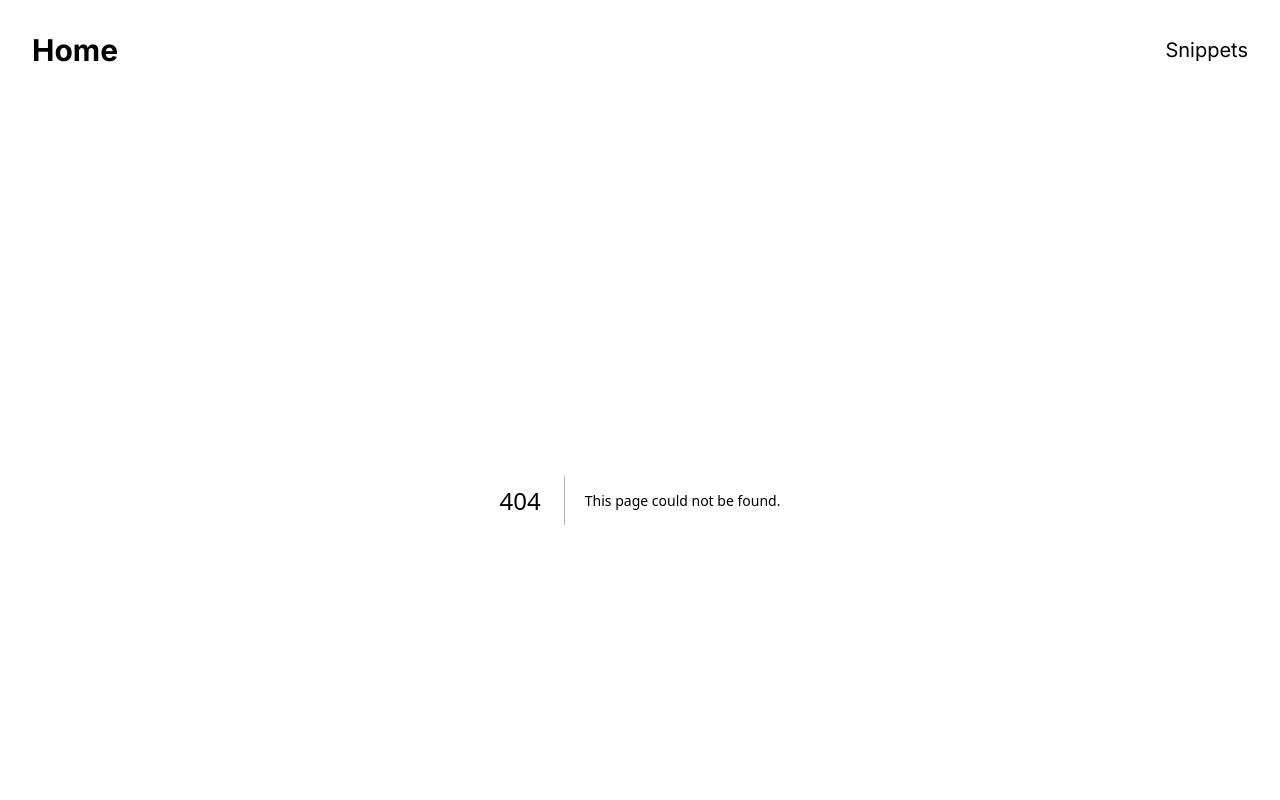
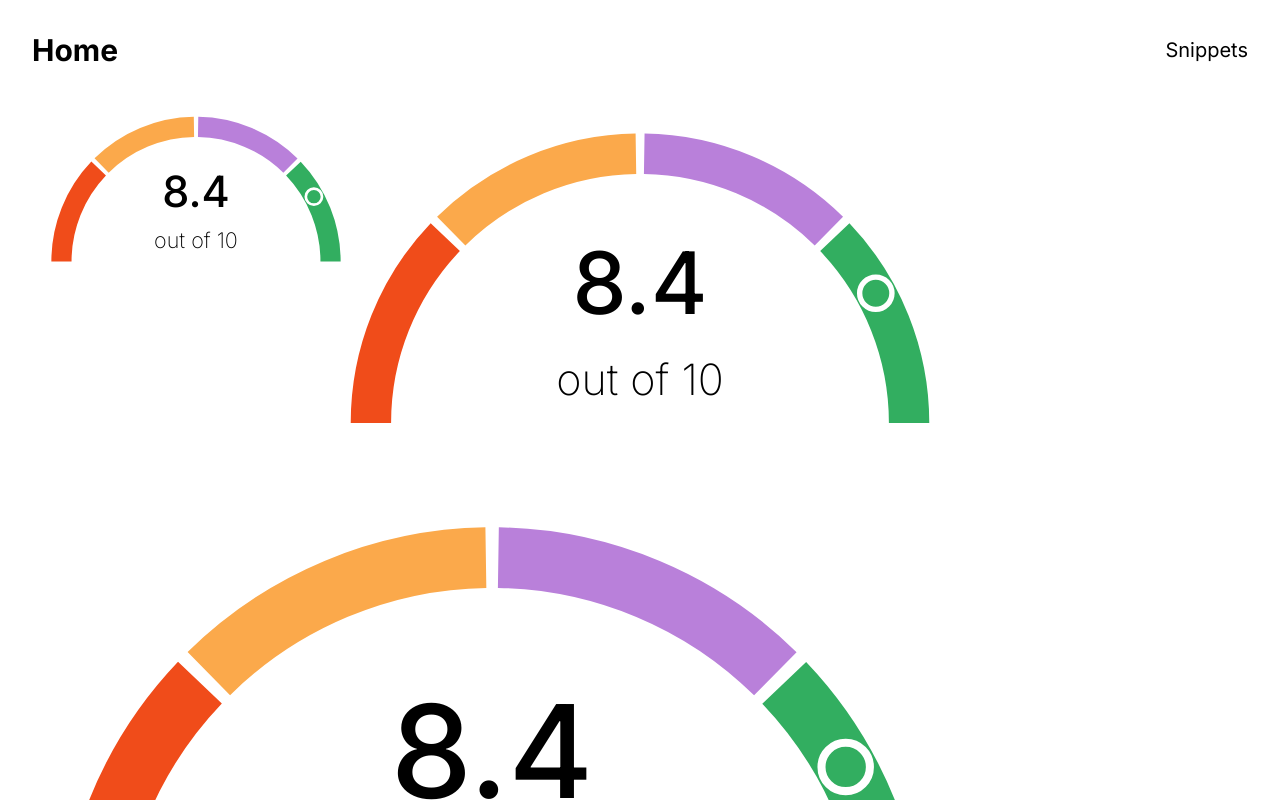
Before and after one commit to joshuahartshorn/myPlayground, a Next.js app: page /speedometer in a window 1280 px wide. Before the commit this address had no page. Shown: the top 800 px of the page. Built offline with nearby package versions, Linux system fonts and the light colour scheme.

Commit message:
creating a feature to view snippets on homepage

```diff
--- a/src/app/page.tsx
+++ b/src/app/page.tsx
@@ -1,3 +1,9 @@
-export default function Home() {
-  return <div>Home Page</div>;
+import { db } from '@/app/db';
+
+export default async function Home() {
+  const snippets = await db.snippet.findMany();
+
+  const renderedSnippets = snippets.map((snippet) => <div key={snippet.id}>{snippet.title}</div>);
+
+  return <div>{renderedSnippets}</div>;
 }
--- /dev/null
+++ b/src/app/snippets/[id]/not-found.tsx
@@ -0,0 +1,7 @@
+export default function NotFoundPage() {
+  return (
+    <div className="flex items-center justify-center h-screen text-5xl font-extrabold ">
+      404 | The dev who wrote this is obviously a RETARD
+    </div>
+  );
+}
--- /dev/null
+++ b/src/app/snippets/[id]/page.tsx
@@ -0,0 +1,20 @@
+import { notFound } from 'next/navigation';
+import { db } from '@/app/db';
+
+interface SnippetShowPageProps {
+  params: {
+    id: string;
+  };
+}
+
+export default async function SnippetShowPage({ params }: SnippetShowPageProps) {
+  const snippet = await db.snippet.findFirst({
+    where: { id: parseInt(params.id) }
+  });
+
+  if (!snippet) {
+    return notFound();
+  }
+
+  return <div>{snippet.title}</div>;
+}
--- /dev/null
+++ b/src/app/speedometer/page.tsx
@@ -0,0 +1,25 @@
+'use client';
+import { useState } from 'react';
+import Speedometer from '@/components/speedometer';
+
+export default function SpeedometerPage() {
+  const [value, setPercentage] = useState(0);
+
+  const handleChange = (e: React.ChangeEvent<HTMLInputElement>) => {
+    setPercentage(Number(e.target.value));
+  };
+
+  return (
+    <div className="flex flex-row flex-wrap">
+      <div className="container h-1/4 w-1/4">
+        <Speedometer value={8.4} />
+      </div>
+      <div className="container h-1/2 w-1/2">
+        <Speedometer value={8.4} />
+      </div>
+      <div className="container h-3/4 w-3/4">
+        <Speedometer value={8.4} />
+      </div>
+    </div>
+  );
+}
--- /dev/null
+++ b/src/components/speedometer.tsx
@@ -0,0 +1,63 @@
+interface SpeedometerProps {
+  value: number;
+}
+
+export default function Speedometer({ value }: SpeedometerProps) {
+  const arcRadius = 100;
+  const percentage = (Math.min(Math.max(value, 0), 10) / 10) * 100;
+  const svgCenterX = 110; // Center X of the arc
+  const svgCenterY = 100; // Center Y of the arc
+  const angle = ((percentage / 100) * 180 - 180) * (Math.PI / 180); // angle in radians
+  const circumference = 2 * Math.PI * arcRadius;
+  const semiCircumference = circumference / 2;
+  const gap = semiCircumference / 100; // 1% of the semi-circumference
+  const segment = (semiCircumference - 3 * gap) / 4; // 4 segments, 3 gaps
+
+  // Cirlce position
+  const circleX = arcRadius * Math.cos(angle) + svgCenterX;
+  const circleY = arcRadius * Math.sin(angle) + svgCenterY;
+
+  return (
+    <svg viewBox="0 -20 220 140" aria-label={`Speedometer showing value ${value} out of 10`}>
+      <path
+        d="M 110,100 m -100,0 a 100,100 0 1,1 200,0"
+        stroke="#F04C1A"
+        strokeWidth="15"
+        fillOpacity="0"
+        strokeDasharray={`${segment} ${semiCircumference}`}
+        strokeDashoffset="0"
+      />
+      <path
+        d="M 110,100 m -100,0 a 100,100 0 1,1 200,0"
+        stroke="#FBA94B"
+        strokeWidth="15"
+        fillOpacity="0"
+        strokeDasharray={`${segment} ${semiCircumference}`}
+        strokeDashoffset={`${-(segment + gap)}`}
+      />
+      <path
+        d="M 110,100 m -100,0 a 100,100 0 1,1 200,0"
+        stroke="#B980DA"
+        strokeWidth="15"
+        fillOpacity="0"
+        strokeDasharray={`${segment} ${semiCircumference}`}
+        strokeDashoffset={`${-(2 * segment + 2 * gap)}`}
+      />
+      <path
+        d="M 110,100 m -100,0 a 100,100 0 1,1 200,0"
+        stroke="#32AE60"
+        strokeWidth="15"
+        fillOpacity="0"
+        strokeDasharray={`${segment} ${semiCircumference}`}
+        strokeDashoffset={`${-(3 * segment + 3 * gap)}`}
+      />
+      <circle cx={circleX} cy={circleY} r="6" fill="none" strokeWidth="2" stroke="white" />
+      <text x={svgCenterX} y="50" textAnchor="middle" fontSize="32" fontWeight="500" dy=".3em">
+        {value}
+      </text>
+      <text x={svgCenterX} y="85" textAnchor="middle" fontSize="16" fontWeight={200} color="grey" dy=".3em">
+        out of 10
+      </text>
+    </svg>
+  );
+}
```
Also changed, not shown: 1 other file (tests, documents, lock files or other folders).
